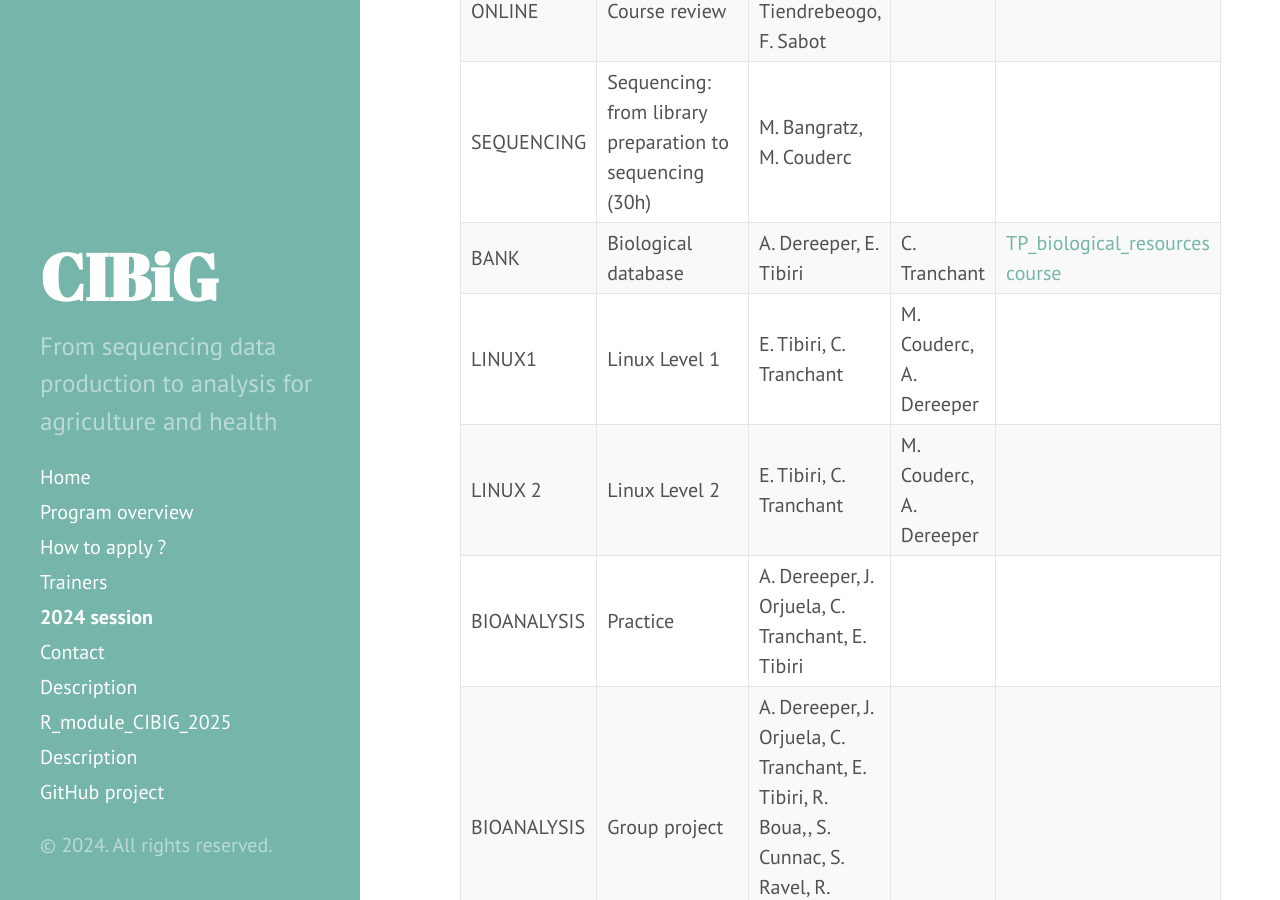
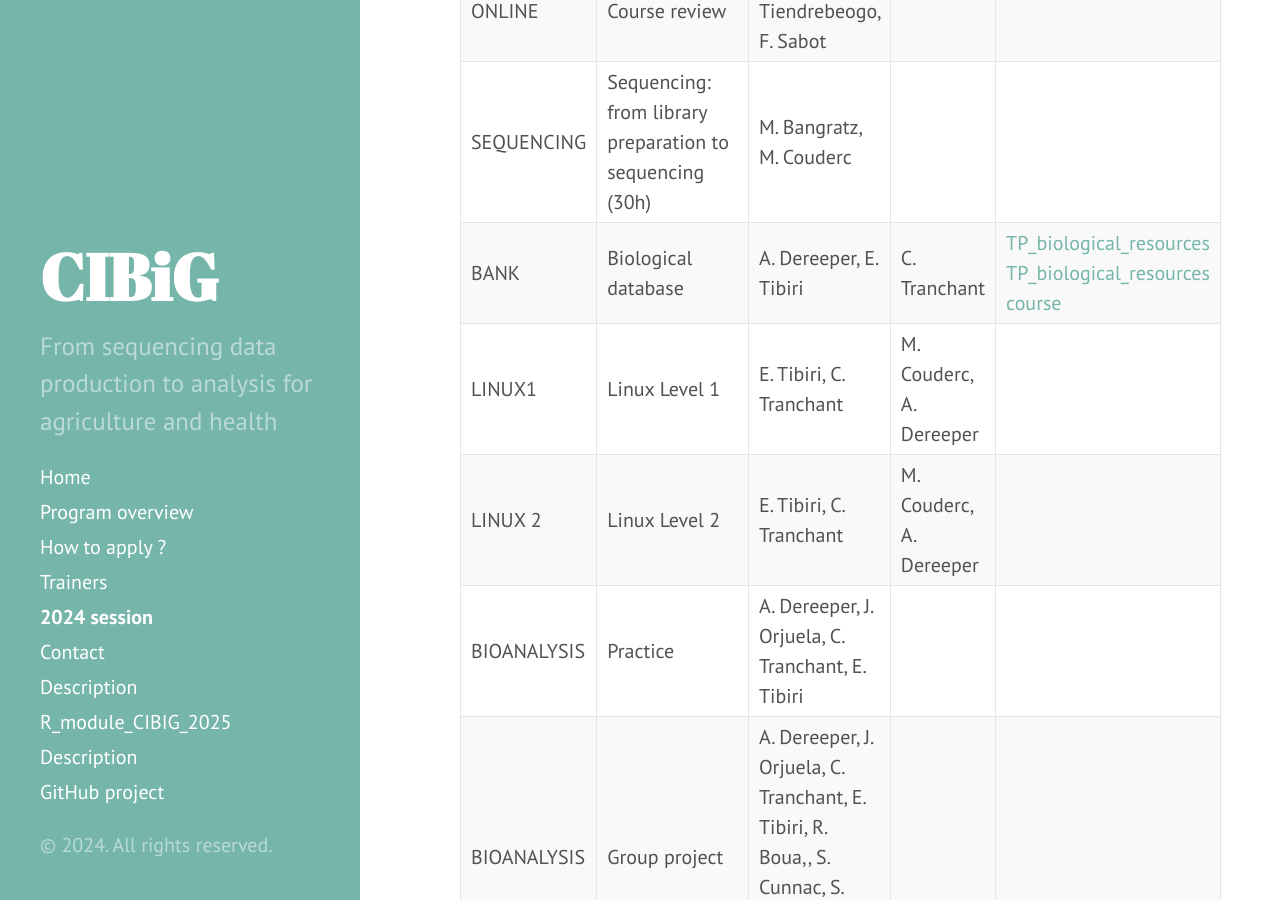
Before and after one commit to wave-centre/cibig, a Jekyll site: the page built from docs/05-2024.md, in a window 1280 px wide and 900 px high, scrolled down 3403 px. Built offline with Jekyll 4.4.1, drawn with Linux system fonts in a browser that asks for light colours.

Commit message:
add course material for Bank modules

```diff
--- a/docs/05-2024.md
+++ b/docs/05-2024.md
@@ -59,7 +59,7 @@
 |----------------------------------------------------|----------------------------------------------------|----------------|----|
 | ONLINE | Course review                                     | R. Nanema, F. Tiendrebeogo, F. Sabot |
 | SEQUENCING  | Sequencing: from library preparation to sequencing (30h) | M. Bangratz, M. Couderc |  |   |
-| BANK  | Biological database                               | A. Dereeper, E. Tibiri | C. Tranchant | [TP_biological_resources](https://cibig-wave.github.io/course_materials/BANK/TP_banques_biologiques.pdf) [course](https://cibig-wave.github.io/course_materials/BANK/biological_databanks.pdf)
+| BANK  | Biological database                               | A. Dereeper, E. Tibiri | C. Tranchant | <a src="https://cibig-wave.github.io/course_materials/BANK/TP_banques_biologiques.pdf" target=_blank>TP_biological_resources</a> [TP_biological_resources](https://cibig-wave.github.io/course_materials/BANK/TP_banques_biologiques.pdf) [course](https://cibig-wave.github.io/course_materials/BANK/biological_databanks.pdf)
 | LINUX1      | Linux Level 1  |   E. Tibiri, C. Tranchant | M. Couderc, A. Dereeper |
 | LINUX 2    |  Linux Level 2                                          | E. Tibiri, C. Tranchant | M. Couderc, A. Dereeper |
 | BIOANALYSIS  | Practice                             | A. Dereeper, J. Orjuela, C. Tranchant, E. Tibiri | |
```
